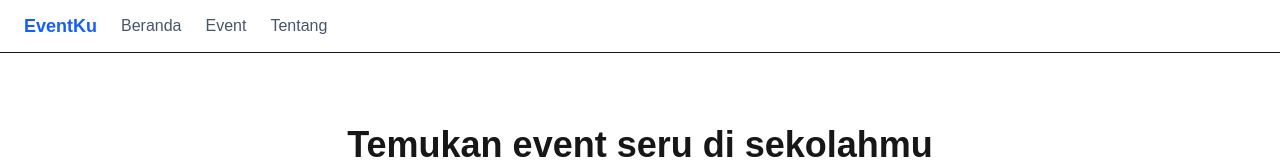
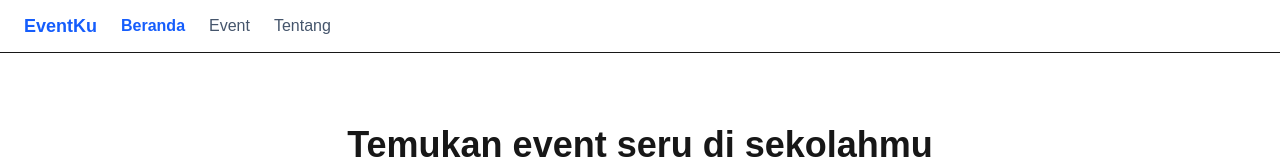
Before and after one commit to silpirpl01-debug/latihan_nextjs, a Next.js app: page / in a window 1280 px wide. Shown: the top 160 px of the page. Built offline with nearby package versions, Linux system fonts and the light colour scheme.

Commit message:
feat: tambah menu dan halaman kontak

```diff
--- a/components/components/Navbar.tsx
+++ b/components/components/Navbar.tsx
@@ -1,21 +1,31 @@
+"use client";
 import Link from "next/link";
+import { usePathname } from "next/navigation";
+
+const menu = [
+  { href: "/", teks: "Beranda" },
+  { href: "/event", teks: "Event" },
+  { href: "/tentang", teks: "Tentang" },
+];
 
 export default function Navbar() {
+  const pathname = usePathname();
   return (
     <nav className="flex items-center gap-6 border-b bg-white px-6 py-3">
       <span className="text-lg font-bold text-blue-600">EventKu</span>
-
-      <Link href="/" className="text-slate-600 hover:text-blue-600">
-        Beranda
-      </Link>
-
-      <Link href="/event" className="text-slate-600 hover:text-blue-600">
-        Event
-      </Link>
-
-      <Link href="/tentang" className="text-slate-600 hover:text-blue-600">
-        Tentang
-      </Link>
+      {menu.map((m) => (
+        <Link
+          key={m.href}
+          href={m.href}
+          className={
+            pathname === m.href
+              ? "font-semibold text-blue-600"
+              : "text-slate-600 hover:text-blue-600"
+          }
+        >
+          {m.teks}
+        </Link>
+      ))}
     </nav>
   );
 }
```
